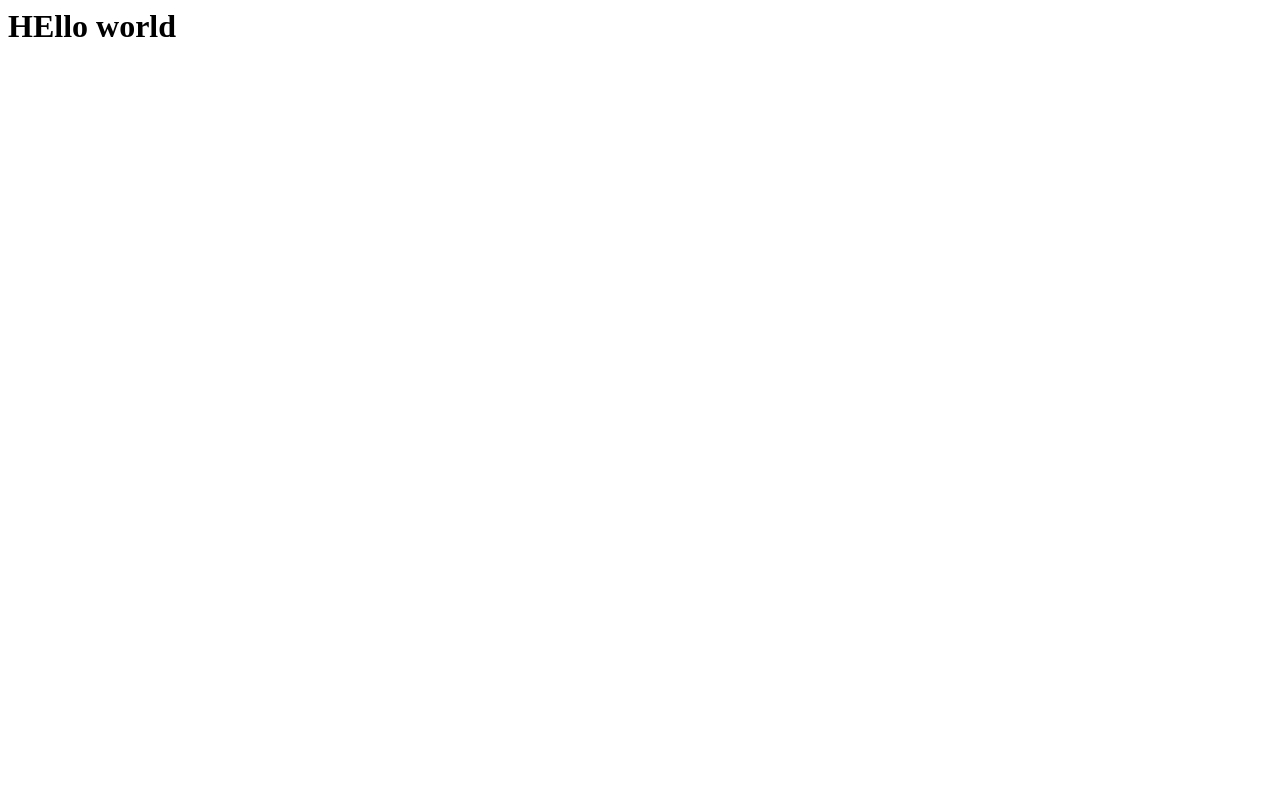
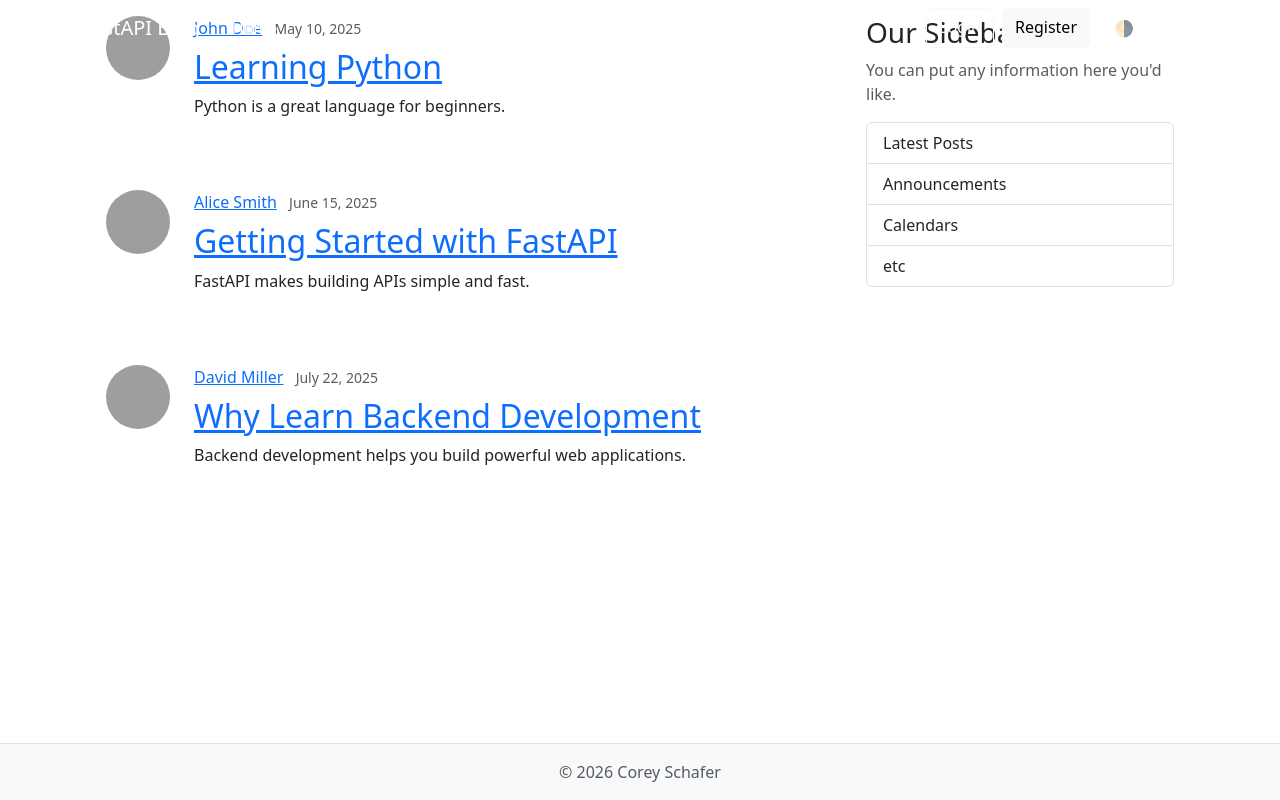
Before and after one commit to Onkar4004h/FastAPI, a FastAPI app: page / in a window 1280 px wide. Before the commit the page is almost empty. Run offline with FastAPI, Linux system fonts and the light colour scheme; grey boxes are pictures that could not be loaded.

Commit message:
getting started

```diff
--- a/src/fast_api/main.py
+++ b/src/fast_api/main.py
@@ -1,8 +1,31 @@
 from fastapi import FastAPI,Request
-from fastapi.responses import HTMLResponse
 from fastapi.templating import Jinja2Templates
+from pydantic import BaseModel
 app=FastAPI()
-template_=Jinja2Templates(directory="templates")
-@app.get("/",response_class=HTMLResponse)
-def home():
-    return f"<h1>HEllo world<h1>"
+posts: list[dict] = [
+    {
+        "id": 2,
+        "author": "John Doe",
+        "title": "Learning Python",
+        "content": "Python is a great language for beginners.",
+        "date_posted": "May 10, 2025",
+    },
+    {
+        "id": 3,
+        "author": "Alice Smith",
+        "title": "Getting Started with FastAPI",
+        "content": "FastAPI makes building APIs simple and fast.",
+        "date_posted": "June 15, 2025",
+    },
+    {
+        "id": 4,
+        "author": "David Miller",
+        "title": "Why Learn Backend Development",
+        "content": "Backend development helps you build powerful web applications.",
+        "date_posted": "July 22, 2025",
+    },
+]
+templates=Jinja2Templates(directory="templates")
+@app.get("/",include_in_schema=False)
+def home(request:Request):
+    return templates.TemplateResponse(request,"home.html",{"posts":posts, "title":"home"})
--- a/templates/home.html
+++ b/templates/home.html
@@ -1,10 +1,25 @@
-<!DOCTYPE html>
-<html>
-    <head>
-        <title>Fastapi blog</title>
-    </head>
-    <body>
-        <h1>home page</h1>
-        <p>this is using a</p>
-    </body>
-</html>
+{% extends "layout.html" %}
+{% block content %}
+  {% for post in posts %}
+    <article class="content-section py-3 px-4 mb-4">
+      <div class="d-flex align-items-start gap-4">
+        <img class="rounded-circle article-img flex-shrink-0"
+             src="{{ url_for('static', path='profile_pics/default.jpg') }}"
+             alt="{{ post.author }}'s profile picture"
+             width="64"
+             height="64"
+             loading="lazy">
+        <div class="flex-grow-1">
+          <div class="article-metadata mb-2">
+            <a class="me-2" href="#">{{ post.author }}</a>
+            <small class="text-body-secondary">{{ post.date_posted }}</small>
+          </div>
+          <h2>
+            <a class="article-title" href="#">{{ post.title }}</a>
+          </h2>
+          <p class="article-content">{{ post.content }}</p>
+        </div>
+      </div>
+    </article>
+  {% endfor %}
+{% endblock content %}
--- /dev/null
+++ b/templates/layout.html
@@ -0,0 +1,186 @@
+<!DOCTYPE html>
+<html lang="en">
+  <head>
+    <meta charset="utf-8">
+    <meta name="viewport" content="width=device-width, initial-scale=1">
+
+    <!-- Site Info -->
+    {% if title %}
+      <title>FastAPI Blog - {{ title }}</title>
+    {% else %}
+      <title>FastAPI Blog</title>
+    {% endif %}
+    <meta name="description" content="FastAPI Tutorial">
+    <meta name="author" content="Corey Schafer">
+
+    <!-- Open Graph Tags: The title of the page for social media sharing. It can match the title tag or be more descriptive. -->
+    <meta property="og:title" content="FastAPI Blog">
+
+    <!-- Open Graph Tags: Typically set to "website" for static sites or "article" for content-heavy pages. -->
+    <meta property="og:type" content="website">
+
+    <!-- Open Graph Tags: The URL of the page, used to ensure link previews resolve to the correct page. -->
+    <meta property="og:url" content="">
+
+    <!-- Open Graph Tags: URL of an image that represents the page. Useful for link previews. -->
+    <meta property="og:image" content="">
+
+    <!-- Open Graph Tags: Provides an alternative text for the image to improve accessibility. -->
+    <meta property="og:image:alt" content="">
+
+    <!-- Preconnect for Google Fonts -->
+    <link rel="preconnect" href="https://fonts.googleapis.com">
+    <link rel="preconnect" href="https://fonts.gstatic.com" crossorigin>
+
+    <!-- Custom Font -->
+    <link href="https://fonts.googleapis.com/css2?family=Montserrat:ital,wght@0,100..900;1,100..900&family=Nunito:ital,wght@0,200..1000;1,200..1000&display=swap"
+          rel="stylesheet">
+
+    <!-- Bootstrap CSS -->
+    <link href="https://cdn.jsdelivr.net/npm/bootstrap@5.3.8/dist/css/bootstrap.min.css"
+          rel="stylesheet"
+          integrity="sha384-sRIl4kxILFvY47J16cr9ZwB07vP4J8+LH7qKQnuqkuIAvNWLzeN8tE5YBujZqJLB"
+          crossorigin="anonymous">
+
+    <!-- Stylesheet -->
+    <link rel="stylesheet"
+          type="text/css"
+          href="{{ url_for("static", path='css/main.css') }}">
+
+    <!-- Set a theme color that matches your website's primary color -->
+    <meta name="theme-color" content="#527c9f">
+
+    <!-- Favicon for all browsers -->
+    <link rel="icon"
+          href="{{ url_for('static', path='icons/favicon.ico') }}"
+          sizes="any">
+    <link rel="icon"
+          href="{{ url_for('static', path='icons/icon.svg') }}"
+          type="image/svg+xml">
+
+    <!-- Apple touch icon for iOS devices -->
+    <link rel="apple-touch-icon"
+          sizes="180x180"
+          href="{{ url_for('static', path='icons/icon.png') }}">
+    <!-- Web app manifest for Progressive Web Apps -->
+    <link rel="manifest"
+          href="{{ url_for('static', path='site.webmanifest') }}">
+
+    <!-- Content Security Policy: Uncomment to enhance security by restricting where content can be loaded from (useful for preventing certain attacks like XSS). Update if adding external sources (e.g., Google Fonts, Bootstrap CDN, analytics, etc). -->
+    <!-- <meta http-equiv="Content-Security-Policy" content=" default-src 'self'; script-src 'self' code.jquery.com; style-src 'self' fonts.googleapis.com; font-src fonts.gstatic.com; img-src 'self' images.examplecdn.com; "> -->
+  </head>
+  <body class="d-flex flex-column min-vh-100">
+    <header class="site-header">
+      <nav class="navbar navbar-expand-md bg-steel fixed-top"
+           data-bs-theme="dark">
+        <div class="container">
+          <a class="navbar-brand me-4" href="{{ url_for("home") }}">FastAPI Blog</a>
+          <button class="navbar-toggler"
+                  type="button"
+                  data-bs-toggle="collapse"
+                  data-bs-target="#navbarToggle"
+                  aria-controls="navbarToggle"
+                  aria-expanded="false"
+                  aria-label="Toggle navigation">
+            <span class="navbar-toggler-icon"></span>
+          </button>
+          <div class="collapse navbar-collapse" id="navbarToggle">
+            <div class="navbar-nav me-auto">
+              <a class="nav-link active"
+                 aria-current="page"
+                 href="{{ url_for("home") }}">Home</a>
+            </div>
+            <!-- Navbar Right Side -->
+            <div class="navbar-nav">
+              <a class="btn btn-outline-light mb-2 mb-md-0 me-md-2" href="#">Login</a>
+              <a class="btn btn-light mb-2 mb-md-0 me-md-3" href="#">Register</a>
+              <div class="nav-item dropdown">
+                <a class="nav-link dropdown-toggle"
+                   href="#"
+                   role="button"
+                   id="bd-theme"
+                   data-bs-toggle="dropdown"
+                   aria-expanded="false">
+                  <span id="bd-theme-text">🌗 Auto</span>
+                </a>
+                <ul class="dropdown-menu dropdown-menu-end" aria-labelledby="bd-theme">
+                  <li>
+                    <button class="dropdown-item" type="button" data-bs-theme-value="light">🌝 Light</button>
+                  </li>
+                  <li>
+                    <button class="dropdown-item" type="button" data-bs-theme-value="dark">🌚 Dark</button>
+                  </li>
+                  <li>
+                    <button class="dropdown-item" type="button" data-bs-theme-value="auto">🌗 Auto</button>
+                  </li>
+                </ul>
+              </div>
+            </div>
+          </div>
+        </div>
+      </nav>
+    </header>
+
+    <main role="main" class="container">
+      <div class="row">
+        <div class="col-md-8">
+          {% block content %}
+          {% endblock content %}
+        </div>
+        <aside class="col-md-4">
+          <div class="content-section py-3 px-4 mb-4">
+            <h3>Our Sidebar</h3>
+            <p class="text-body-secondary">You can put any information here you'd like.</p>
+            <ul class="list-group">
+              <li class="list-group-item">Latest Posts</li>
+              <li class="list-group-item">Announcements</li>
+              <li class="list-group-item">Calendars</li>
+              <li class="list-group-item">etc</li>
+            </ul>
+          </div>
+        </aside>
+      </div>
+    </main>
+
+    <footer class="mt-auto py-3 bg-body-tertiary border-top">
+      <div class="container text-center">
+        <p class="text-body-secondary mb-0">
+          © <span id="year"></span> Corey Schafer
+        </p>
+      </div>
+    </footer>
+
+    <!-- Set the current year in the footer -->
+    <script>document.getElementById('year').textContent = new Date().getFullYear();</script>
+
+    <!-- Bootstrap Bundle with Popper -->
+    <script src="https://cdn.jsdelivr.net/npm/bootstrap@5.3.8/dist/js/bootstrap.bundle.min.js"
+            integrity="sha384-FKyoEForCGlyvwx9Hj09JcYn3nv7wiPVlz7YYwJrWVcXK/BmnVDxM+D2scQbITxI"
+            crossorigin="anonymous"></script>
+
+    <!-- Dark Mode Toggle -->
+    <script>
+      const setTheme = (theme) => {
+        if (theme === 'auto') {
+          document.documentElement.setAttribute('data-bs-theme',
+            window.matchMedia('(prefers-color-scheme: dark)').matches ? 'dark' : 'light');
+        } else {
+          document.documentElement.setAttribute('data-bs-theme', theme);
+        }
+        localStorage.setItem('theme', theme);
+
+        // Update button text
+        const themeText = { light: '🌝 Light', dark: '🌚 Dark', auto: '🌗 Auto' };
+        document.getElementById('bd-theme-text').textContent = themeText[theme];
+      };
+
+      // Set theme on click
+      document.querySelectorAll('[data-bs-theme-value]').forEach(button => {
+        button.addEventListener('click', () => setTheme(button.getAttribute('data-bs-theme-value')));
+      });
+
+      // Initialize
+      setTheme(localStorage.getItem('theme') || 'auto');
+    </script>
+  </body>
+</html>
```
